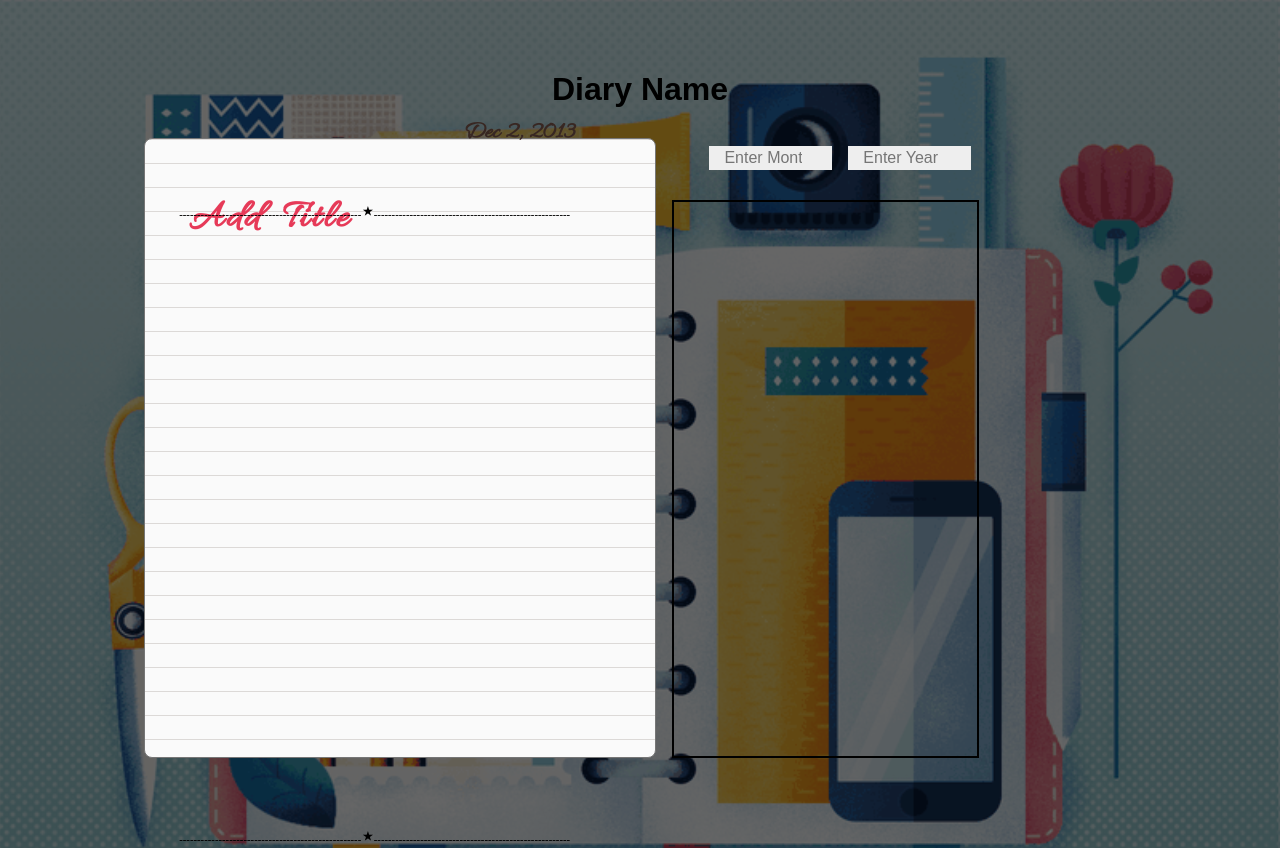
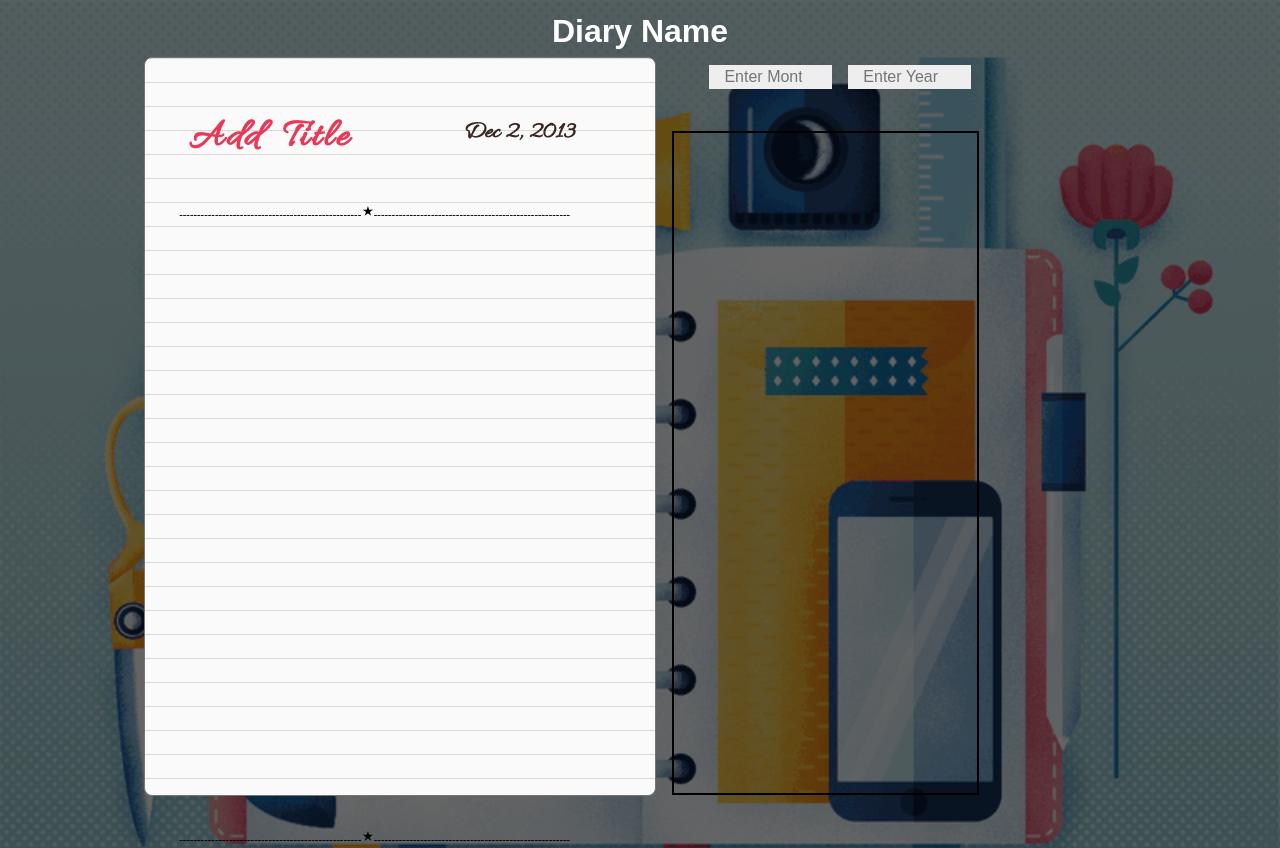
Before and after one commit to prashant280920/Personal_Diary_WebApp, a React (Create React App) app: page / in a window 1280 px wide. Shown: the top 848 px of the page. Built offline with nearby package versions, Linux system fonts and the light colour scheme; a web font is replaced by a local one.

Commit message:
modified style

```diff
--- a/src/App.css
+++ b/src/App.css
@@ -2,11 +2,23 @@
   display:flex;
   align-items:center;
   flex-direction: column;
- height:700px;
+  height:775px;
+}
+.diaryname{
+	height:10%;
+
+}
+.full{
+	height: 100%;
 }
 .center{
-  display:flex;
-  justify-content: center;
+text-align:center;}
+h1{
+	color:white;
+	margin:0px !important;
+
+
+
 }
 html, body {
 	width:100%;
```
